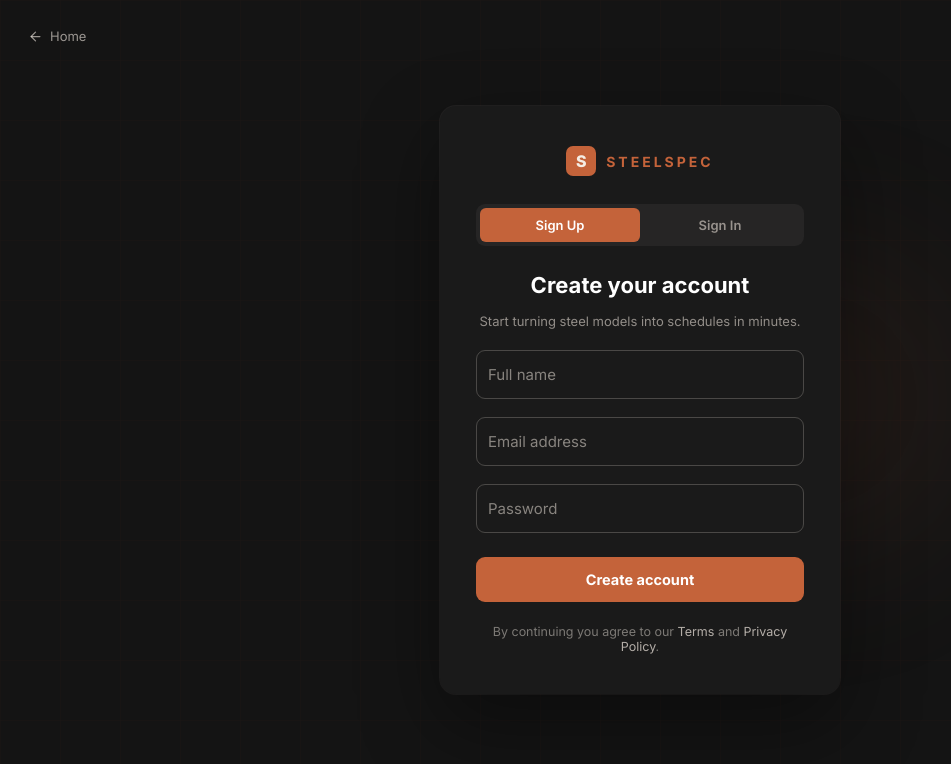
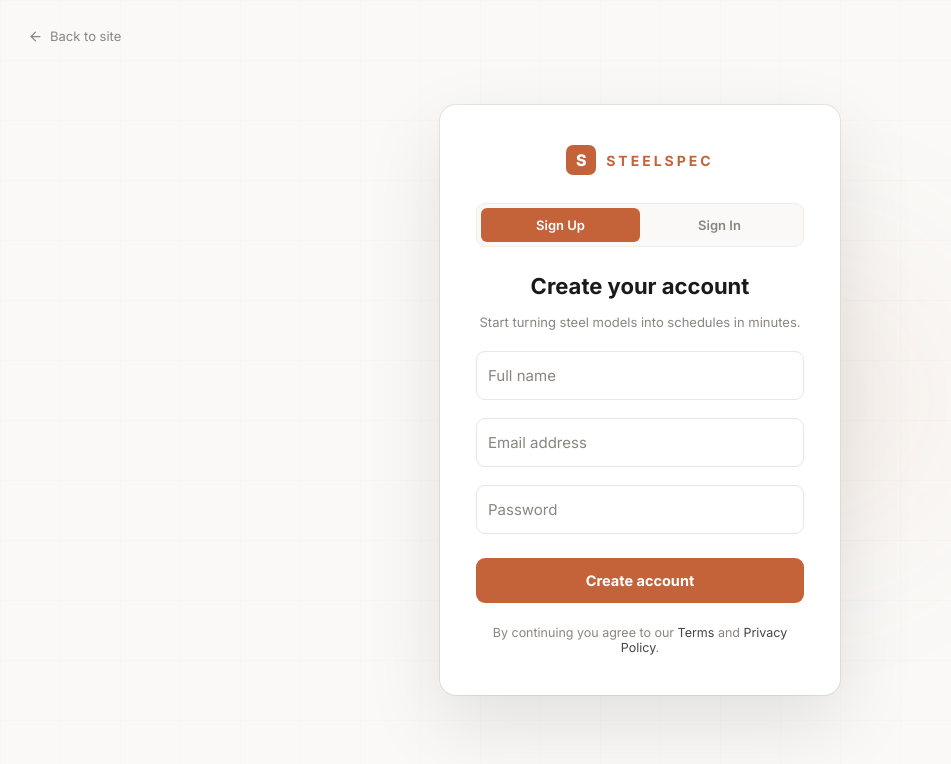
Before and after one commit to kiwi74/steelspec, a React (Vite) app: page /signup in a window 1280 px wide. Shown: the top 764 px of the page, without its empty margins (0-951 px from the left). Built offline with nearby package versions, Linux system fonts and the light colour scheme.

Commit message:
update page backgrounds

```diff
--- a/src/pages/AuthPage.tsx
+++ b/src/pages/AuthPage.tsx
@@ -18,9 +18,9 @@ function FloatingInput({
         onFocus={() => setFocused(true)}
         onBlur={() => setFocused(false)}
         style={{
-          width: "100%", padding: "14px 15px", background: "transparent",
-          border: `1.5px solid ${active ? C.rust : "rgba(245,237,228,0.22)"}`,
-          borderRadius: 9, color: "#f5ede4", fontSize: 15, fontFamily: "inherit",
+          width: "100%", padding: "14px 15px", background: "#fff",
+          border: `1.5px solid ${active ? C.rust : C.border}`,
+          borderRadius: 9, color: C.ink, fontSize: 15, fontFamily: "inherit",
           outline: "none", transition: "border-color 0.2s", boxSizing: "border-box",
         }}
       />
@@ -30,8 +30,8 @@ function FloatingInput({
           position: "absolute", left: 12, pointerEvents: "none",
           top: active ? -9 : "50%", transform: active ? "none" : "translateY(-50%)",
           fontSize: active ? 11.5 : 15, padding: active ? "0 6px" : 0,
-          background: active ? "#1a1a1a" : "transparent",
-          color: active ? C.rust : "rgba(245,237,228,0.5)",
+          background: active ? "#fff" : "transparent",
+          color: active ? C.rust : C.grey,
           transition: "all 0.15s ease-out", fontWeight: active ? 600 : 400,
           letterSpacing: active ? 0.3 : 0,
         }}
@@ -62,48 +62,48 @@ export default function AuthPage() {
 
   return (
     <div style={{
-      minHeight: "100vh", background: "#141414", color: "#f5ede4",
+      minHeight: "100vh", background: C.bg, color: C.ink,
       display: "flex", alignItems: "center", justifyContent: "center",
       fontFamily: "Inter,-apple-system,BlinkMacSystemFont,sans-serif", padding: 24, position: "relative",
     }}>
       <div style={{ position: "absolute", inset: 0, opacity: 0.035, backgroundImage: "linear-gradient(rgba(196,99,58,0.6) 1px, transparent 1px), linear-gradient(90deg, rgba(196,99,58,0.6) 1px, transparent 1px)", backgroundSize: "60px 60px" }} />
-      <div style={{ position: "absolute", top: "20%", right: "18%", width: 480, height: 480, borderRadius: "50%", background: "radial-gradient(circle, rgba(196,99,58,0.1) 0%, transparent 70%)", filter: "blur(60px)" }} />
+      <div style={{ position: "absolute", top: "20%", right: "18%", width: 480, height: 480, borderRadius: "50%", background: "radial-gradient(circle, rgba(196,99,58,0.08) 0%, transparent 70%)", filter: "blur(60px)" }} />
 
       <Link to="/" style={{
         position: "absolute", top: 28, left: 28, display: "flex", alignItems: "center", gap: 7,
-        color: "rgba(245,237,228,0.6)", fontSize: 13, textDecoration: "none", zIndex: 2,
+        color: C.grey, fontSize: 13, textDecoration: "none", zIndex: 2,
       }}>
-        <ArrowLeft size={15} /> Home
+        <ArrowLeft size={15} /> Back to site
       </Link>
 
       <div style={{
-        width: "100%", maxWidth: 400, background: "#1a1a1a", borderRadius: 16, padding: "40px 36px",
-        boxShadow: "0 30px 80px rgba(0,0,0,0.4), 0 0 0 1px rgba(245,237,228,0.06)", position: "relative", zIndex: 1,
+        width: "100%", maxWidth: 400, background: "#fff", borderRadius: 16, padding: "40px 36px",
+        boxShadow: "0 30px 80px rgba(0,0,0,0.1), 0 0 0 1px " + C.border, position: "relative", zIndex: 1,
       }}>
         <div style={{ display: "flex", alignItems: "center", gap: 10, marginBottom: 28, justifyContent: "center" }}>
-          <div style={{ width: 30, height: 30, background: C.rust, borderRadius: 7, display: "flex", alignItems: "center", justifyContent: "center", fontWeight: 800, fontSize: 16, color: "#f5ede4" }}>S</div>
+          <div style={{ width: 30, height: 30, background: C.rust, borderRadius: 7, display: "flex", alignItems: "center", justifyContent: "center", fontWeight: 800, fontSize: 16, color: "#fff" }}>S</div>
           <span style={{ fontWeight: 700, fontSize: 14, letterSpacing: 3, color: C.rust }}>STEELSPEC</span>
         </div>
 
         {/* Mode tabs */}
-        <div style={{ display: "flex", background: "rgba(245,237,228,0.05)", borderRadius: 9, padding: 4, marginBottom: 26 }}>
+        <div style={{ display: "flex", background: C.bg, borderRadius: 9, padding: 4, marginBottom: 26, border: `1px solid ${C.borderLight}` }}>
           {(["signup", "signin"] as const).map((m) => (
             <button key={m} onClick={() => navigate(`/signup${m === "signin" ? "?mode=signin" : ""}`, { replace: true })}
               style={{
                 flex: 1, padding: "9px 0", border: "none", borderRadius: 6, cursor: "pointer",
                 fontSize: 13, fontWeight: 600, fontFamily: "inherit", transition: "all 0.2s",
                 background: mode === m ? C.rust : "transparent",
-                color: mode === m ? "#fff" : "rgba(245,237,228,0.55)",
+                color: mode === m ? "#fff" : C.grey,
               }}>
               {m === "signup" ? "Sign Up" : "Sign In"}
             </button>
           ))}
         </div>
 
-        <h1 style={{ fontSize: 22, fontWeight: 700, marginBottom: 6, textAlign: "center", color: "#fff" }}>
+        <h1 style={{ fontSize: 22, fontWeight: 700, marginBottom: 6, textAlign: "center", color: C.ink }}>
           {mode === "signup" ? "Create your account" : "Welcome back"}
         </h1>
-        <p style={{ fontSize: 13, color: "rgba(245,237,228,0.55)", marginBottom: 8, lineHeight: 1.55, textAlign: "center" }}>
+        <p style={{ fontSize: 13, color: C.grey, marginBottom: 8, lineHeight: 1.55, textAlign: "center" }}>
           {mode === "signup"
             ? "Start turning steel models into schedules in minutes."
             : "Sign in to pick up where you left off."}
@@ -118,7 +118,7 @@ export default function AuthPage() {
 
           {mode === "signin" && (
             <div style={{ textAlign: "right", marginTop: 10 }}>
-              <a style={{ fontSize: 12.5, color: "rgba(245,237,228,0.5)", cursor: "pointer" }}>Forgot password?</a>
+              <a style={{ fontSize: 12.5, color: C.grey, cursor: "pointer" }}>Forgot password?</a>
             </div>
           )}
 
@@ -133,10 +133,10 @@ export default function AuthPage() {
           </button>
         </form>
 
-        <div style={{ textAlign: "center", marginTop: 22, fontSize: 12.5, color: "rgba(245,237,228,0.45)" }}>
+        <div style={{ textAlign: "center", marginTop: 22, fontSize: 12.5, color: C.grey }}>
           By continuing you agree to our{" "}
-          <a style={{ color: "rgba(245,237,228,0.7)", cursor: "pointer" }}>Terms</a> and{" "}
-          <a style={{ color: "rgba(245,237,228,0.7)", cursor: "pointer" }}>Privacy Policy</a>.
+          <a style={{ color: C.ink2, cursor: "pointer" }}>Terms</a> and{" "}
+          <a style={{ color: C.ink2, cursor: "pointer" }}>Privacy Policy</a>.
         </div>
       </div>
     </div>
--- a/src/pages/LandingPage.tsx
+++ b/src/pages/LandingPage.tsx
@@ -347,9 +347,9 @@ function FloatingInput({
         onFocus={() => setFocused(true)}
         onBlur={() => setFocused(false)}
         style={{
-          width: "100%", padding: "13px 14px", background: "transparent",
-          border: `1.5px solid ${active ? "#c4633a" : "rgba(245,237,228,0.22)"}`,
-          borderRadius: 8, color: "#f5ede4", fontSize: 14, fontFamily: "inherit",
+          width: "100%", padding: "13px 14px", background: "#fff",
+          border: `1.5px solid ${active ? C.rust : C.border}`,
+          borderRadius: 8, color: C.ink, fontSize: 14, fontFamily: "inherit",
           outline: "none", transition: "border-color 0.2s", boxSizing: "border-box",
         }}
       />
@@ -359,8 +359,8 @@ function FloatingInput({
           position: "absolute", left: 11, pointerEvents: "none",
           top: active ? -8 : "50%", transform: active ? "none" : "translateY(-50%)",
           fontSize: active ? 11 : 14, padding: active ? "0 5px" : 0,
-          background: active ? "#1a1a1a" : "transparent",
-          color: active ? "#c4633a" : "rgba(245,237,228,0.5)",
+          background: active ? "#fff" : "transparent",
+          color: active ? C.rust : C.grey,
           transition: "all 0.15s ease-out", fontWeight: active ? 600 : 400,
           letterSpacing: active ? 0.3 : 0,
         }}
@@ -406,26 +406,26 @@ function AuthPopover({ onClose, align = "right", defaultMode = "signup" }: { onC
       position: "absolute", top: "calc(100% + 12px)",
       ...positionStyle,
       width: 340, maxWidth: "calc(100vw - 32px)",
-      background: "#1a1a1a", borderRadius: 14, padding: 28,
-      boxShadow: "0 20px 60px rgba(0,0,0,0.35), 0 0 0 1px rgba(245,237,228,0.06)",
-      zIndex: 200, color: "#f5ede4",
+      background: "#fff", borderRadius: 14, padding: 28,
+      boxShadow: `0 20px 60px rgba(0,0,0,0.14), 0 0 0 1px ${C.border}`,
+      zIndex: 200, color: C.ink,
     }}>
       <button onClick={onClose} aria-label="Close" style={{
         position: "absolute", top: 16, right: 16, background: "none", border: "none",
-        color: "rgba(245,237,228,0.5)", cursor: "pointer", padding: 4,
+        color: C.grey, cursor: "pointer", padding: 4,
       }}>
         <X size={16} />
       </button>
 
       <div style={{ display: "flex", alignItems: "center", gap: 9, marginBottom: 22 }}>
-        <div style={{ width: 26, height: 26, background: "#c4633a", borderRadius: 6, display: "flex", alignItems: "center", justifyContent: "center", fontWeight: 800, fontSize: 14, color: "#f5ede4" }}>S</div>
-        <span style={{ fontWeight: 700, fontSize: 13, letterSpacing: 2.5, color: "#c4633a" }}>STEELSPEC</span>
+        <div style={{ width: 26, height: 26, background: C.rust, borderRadius: 6, display: "flex", alignItems: "center", justifyContent: "center", fontWeight: 800, fontSize: 14, color: "#fff" }}>S</div>
+        <span style={{ fontWeight: 700, fontSize: 13, letterSpacing: 2.5, color: C.rust }}>STEELSPEC</span>
       </div>
 
-      <h3 style={{ fontSize: 19, fontWeight: 700, marginBottom: 6, color: "#fff" }}>
+      <h3 style={{ fontSize: 19, fontWeight: 700, marginBottom: 6, color: C.ink }}>
         {mode === "signup" ? "Create your account" : "Welcome back"}
       </h3>
-      <p style={{ fontSize: 12.5, color: "rgba(245,237,228,0.55)", marginBottom: 20, lineHeight: 1.5 }}>
+      <p style={{ fontSize: 12.5, color: C.grey, marginBottom: 20, lineHeight: 1.5 }}>
         {mode === "signup"
           ? "Start turning steel models into schedules in minutes."
           : "Sign in to pick up where you left off."}
@@ -439,24 +439,24 @@ function AuthPopover({ onClose, align = "right", defaultMode = "signup" }: { onC
         <FloatingInput label="Password" type="password" name="password" value={password} onChange={setPassword} />
 
         <button type="submit" style={{
-          width: "100%", marginTop: 20, padding: "13px 18px", background: "#c4633a", color: "#fff",
+          width: "100%", marginTop: 20, padding: "13px 18px", background: C.rust, color: "#fff",
           border: "none", borderRadius: 8, fontSize: 14, fontWeight: 700, cursor: "pointer",
           fontFamily: "inherit", transition: "background 0.2s",
         }}
-          onMouseEnter={(e) => (e.currentTarget.style.background = "#d4722a")}
-          onMouseLeave={(e) => (e.currentTarget.style.background = "#c4633a")}>
+          onMouseEnter={(e) => (e.currentTarget.style.background = C.rustLight)}
+          onMouseLeave={(e) => (e.currentTarget.style.background = C.rust)}>
           {mode === "signup" ? "Create account" : "Sign in"}
         </button>
       </form>
 
-      <div style={{ textAlign: "center", marginTop: 18, fontSize: 12.5, color: "rgba(245,237,228,0.5)" }}>
+      <div style={{ textAlign: "center", marginTop: 18, fontSize: 12.5, color: C.grey }}>
         {mode === "signup" ? (
           <>Already have an account?{" "}
-            <a onClick={() => setMode("signin")} style={{ color: "#c4633a", fontWeight: 600, cursor: "pointer" }}>Sign in</a>
+            <a onClick={() => setMode("signin")} style={{ color: C.rust, fontWeight: 600, cursor: "pointer" }}>Sign in</a>
           </>
         ) : (
           <>New to SteelSpec?{" "}
-            <a onClick={() => setMode("signup")} style={{ color: "#c4633a", fontWeight: 600, cursor: "pointer" }}>Create an account</a>
+            <a onClick={() => setMode("signup")} style={{ color: C.rust, fontWeight: 600, cursor: "pointer" }}>Create an account</a>
           </>
         )}
       </div>
```
